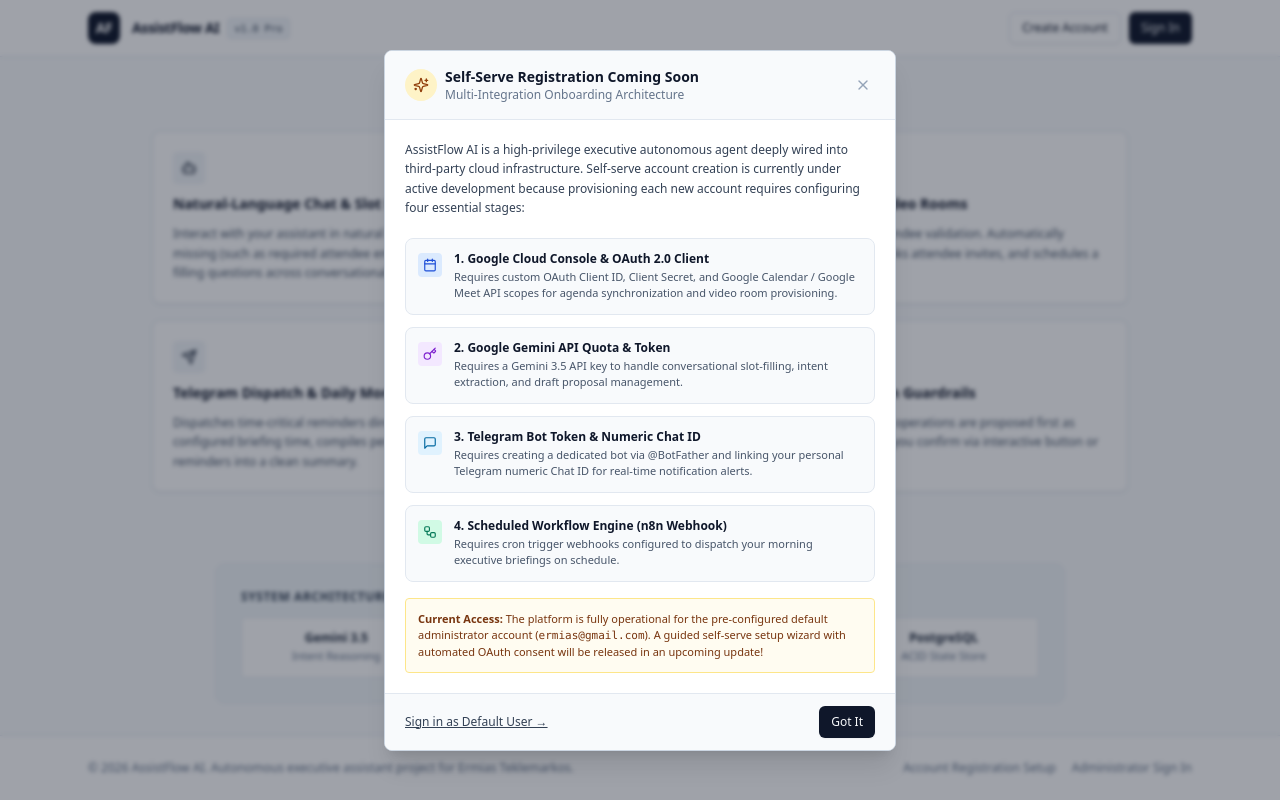
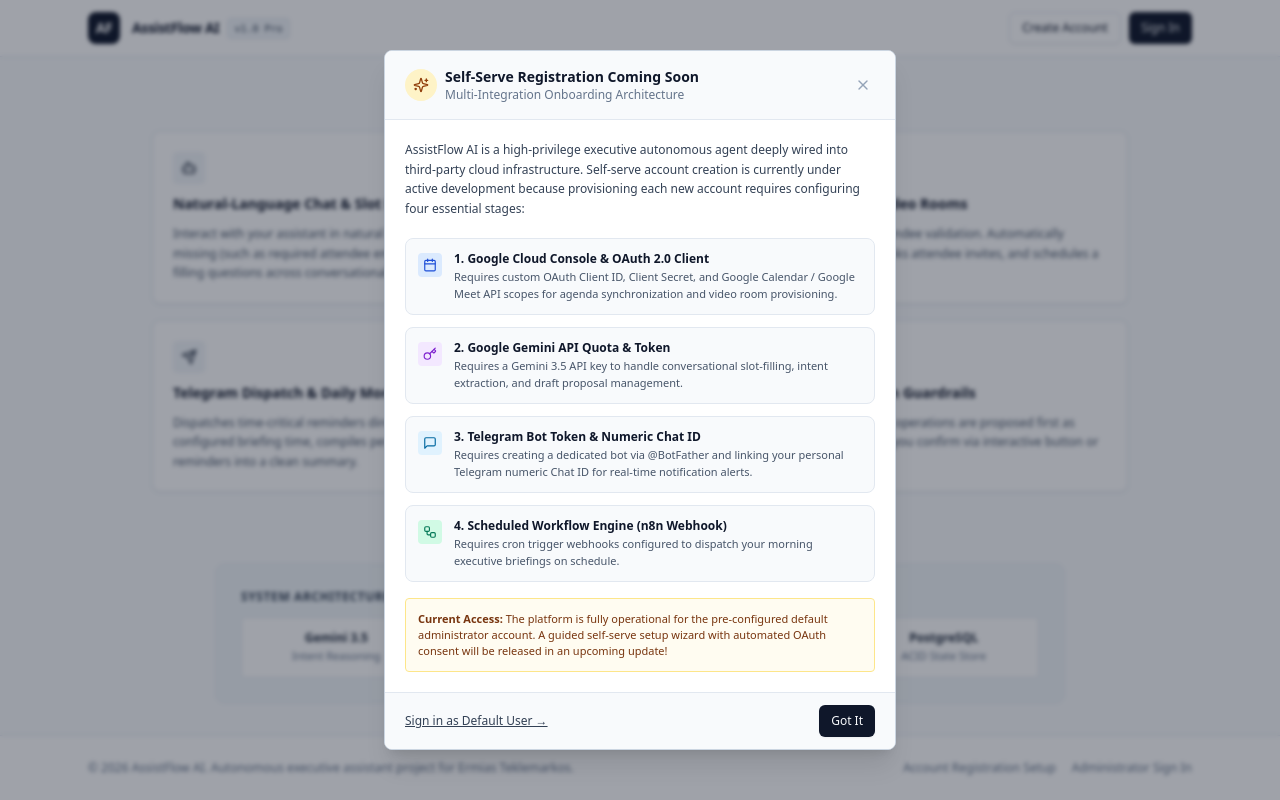
Before and after one commit to Ermi-Tekk21/AssistFlow-AI-Pro, a React (Vite) app in the folder frontend/: page / in a window 1280 px wide. Both pictures are taken after a click on the button "Account Registration Setup". Shown: the part 464-1264 px from the top of the page. Built offline with nearby package versions, Linux system fonts and the light colour scheme; no server answers; the HTML template or start-up script is replaced by a standard one.

Commit message:
fix(frontend): remove hardcoded email from ComingSoonModal

```diff
--- a/frontend/src/components/ComingSoonModal.tsx
+++ b/frontend/src/components/ComingSoonModal.tsx
@@ -110,7 +110,7 @@ export const ComingSoonModal: React.FC<ComingSoonModalProps> = ({
           </div>
 
           <div className="p-3 bg-amber-50/70 border border-amber-200 rounded text-[11px] text-amber-900">
-            <strong>Current Access:</strong> The platform is fully operational for the pre-configured default administrator account (<span className="font-mono">ermias@gmail.com</span>). A guided self-serve setup wizard with automated OAuth consent will be released in an upcoming update!
+            <strong>Current Access:</strong> The platform is fully operational for the pre-configured default administrator account. A guided self-serve setup wizard with automated OAuth consent will be released in an upcoming update!
           </div>
         </div>
 
```
